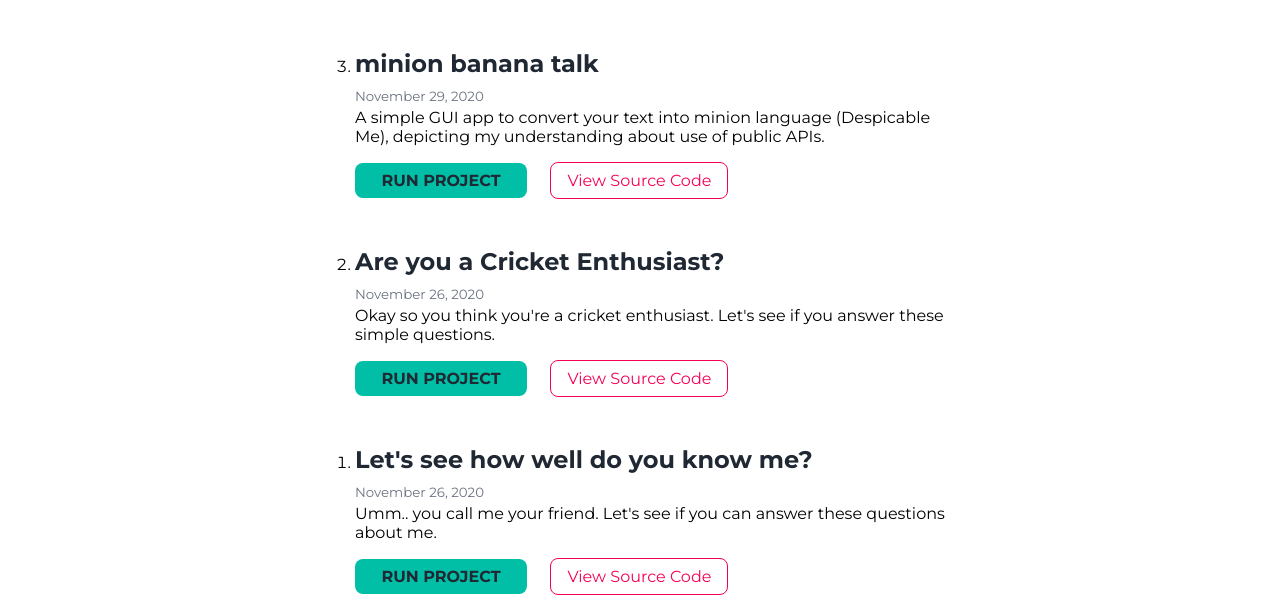
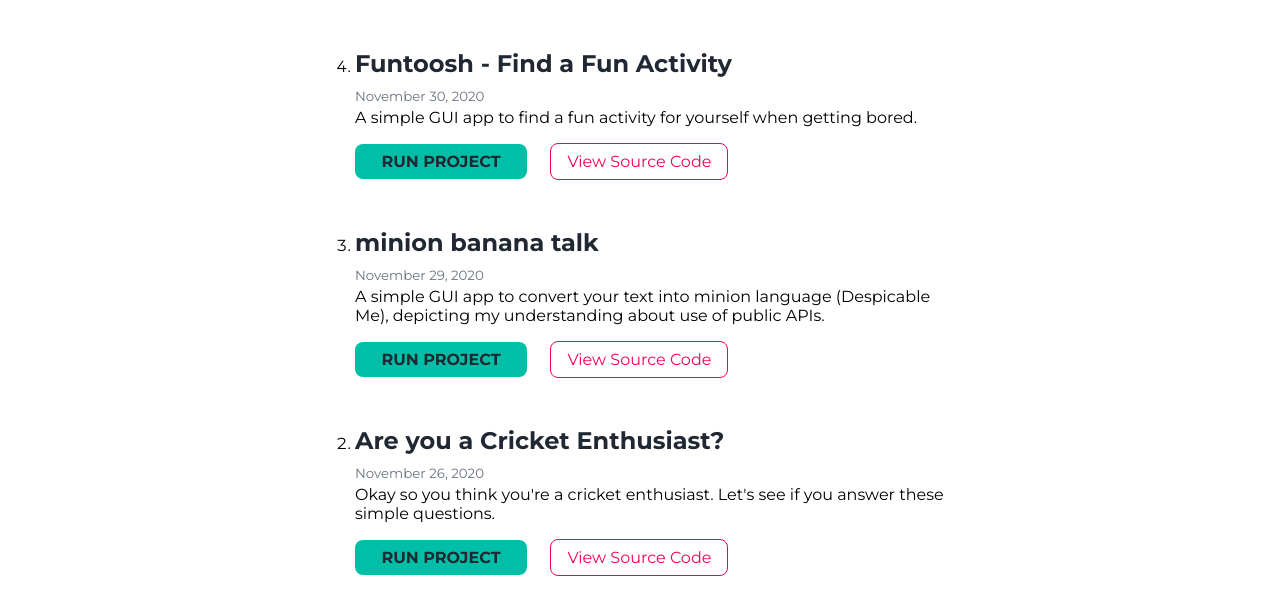
Before and after one commit to Shivaansh-Agarwal/Shivaansh-Portfolio, a plain HTML site: page projects.html in a window 1280 px wide. Shown: the part 184-800 px from the top of the page. Drawn offline with Linux system fonts and the light colour scheme.

Commit message:
Project Funtoosh

```diff
--- a/projects.html
+++ b/projects.html
@@ -40,6 +40,17 @@
         <ol reversed>
             <li>
                 <section class="project-section">
+                    <h2 class="project-heading">Funtoosh - Find a Fun Activity</h2>
+                    <small class="date">November 30, 2020</small>
+                    <p class="project-desc">A simple GUI app to find a fun activity for yourself when getting bored.</p>
+                    <a href="https://codepen.io/shiv-1998/pen/GRjgXVv" target="_blank"
+                        class="link-primary">RUN PROJECT</a>
+                    <a href="https://github.com/Shivaansh-Agarwal/neog/tree/main/Week-3/getting-bored"
+                        target="_blank" class="link-tertiary">View Source Code</a>
+                </section>
+            </li>
+            <li>
+                <section class="project-section">
                     <h2 class="project-heading">minion banana talk</h2>
                     <small class="date">November 29, 2020</small>
                     <p class="project-desc">A simple GUI app to convert your text into minion language (Despicable Me), depicting my understanding about use of public APIs.</p>
```
